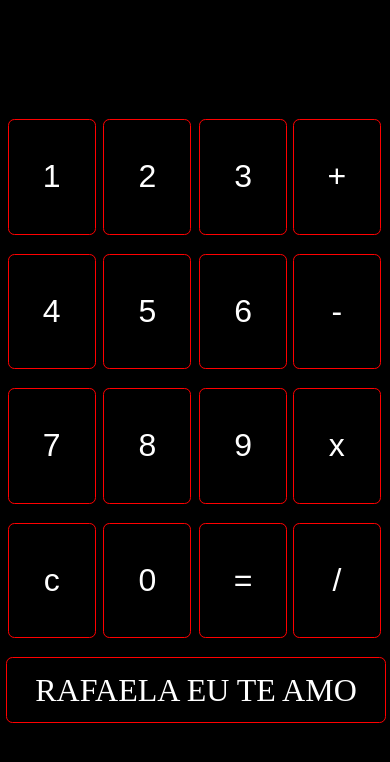
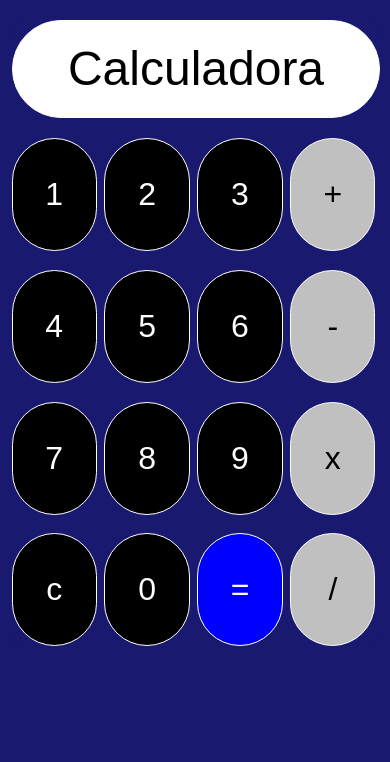
Before and after one commit to Silvaluska/Calculator, a plain HTML site: page index.html in a window 390 px wide. Drawn offline with Linux system fonts and the light colour scheme.

Commit message:
Update V2.0

```diff
--- a/index.html
+++ b/index.html
@@ -10,6 +10,7 @@
 </head>
 <body>
     <div class="calculadora">
+        <div class="resposta">Calculadora</div>
         <button class="numeros">1</button>
         <button class="numeros">2</button>
         <button class="numeros">3</button>
@@ -24,9 +25,8 @@
         <button class="operadores">x</button>
         <button class="funcoes">c</button>
         <button class="numeros">0</button>
-        <button class="funcoes">=</button>
+        <button class="funcoes igualdade">=</button>
         <button class="operadores">/</button>
-        <div class="resposta">RAFAELA EU TE AMO</div>
     </div>
     <script src="main.js"></script>
 </body>
--- a/main.js
+++ b/main.js
@@ -30,16 +30,16 @@ for (var i = 0; i < 2 ; i++) {
     funcoes[i].onclick = function() {
         if (funcoes[id].innerHTML == '=') {
             if (operador == '+') {
-                resposta.innerHTML = parseInt(numero1) + parseInt(numero2)
+                resposta.innerHTML = parseFloat(numero1) + parseFloat(numero2)
             }
             else if (operador == '-') {
-                resposta.innerHTML = parseInt(numero1) - parseInt(numero2)
+                resposta.innerHTML = parseFloat(numero1) - parseFloat(numero2)
             }
             else if (operador == 'x') {
-                resposta.innerHTML = parseInt(numero1) * parseInt(numero2)
+                resposta.innerHTML = parseFloat(numero1) * parseFloat(numero2)
             }
             else if (operador == '/') {
-                resposta.innerHTML = parseInt(numero1) / parseInt(numero2)
+                resposta.innerHTML = parseFloat(numero1) / parseFloat(numero2)
             }
             numero1 = resposta.innerHTML
             numero2 = ''
@@ -48,7 +48,7 @@ for (var i = 0; i < 2 ; i++) {
             numero1 = '';
             numero2 = '';
             operador = null;
-            resposta.innerHTML = ' '
+            resposta.innerHTML = 'Calculadora'
         }
     }
 }
--- a/style.css
+++ b/style.css
@@ -1,18 +1,24 @@
+body {
+    background: black;
+}
+
 .calculadora {
-    width: 50%;
+    width: 25%;
+    padding: 20px;
     margin: 100px auto;
-    border: 1px solid red;
-    background: black;
+    border: 1px solid black;
+    border-radius: 1em;
+    background: #191970;
 }
 
 .numeros {
     width: 24%;
     display: inline-block;
-    margin-left: 0.5%;
-    margin-top: 0.5%;
+    margin-left: 0.2%;
+    margin-top: 3%;
     font-size: 3em;
-    border: 1px solid red;
-    border-radius: 0.2em;
+    border: 1px solid white;
+    border-radius: 3em;
     text-align: center;
     background: black;
     color: white;
@@ -26,14 +32,14 @@
 .operadores {
     width: 24%;
     display: inline-block;
-    margin-left: 0.5%;
-    margin-top: 0.5%;
+    margin-left: 0.2%;
+    margin-top: 3%;
     font-size: 3em;
-    border: 1px solid red;
-    border-radius: 0.2em;
+    border: 1px solid white;
+    border-radius: 3em;
     text-align: center;
-    background: black;
-    color: white;
+    background: #C0C0C0;
+    color: black;
 }
 
 .operadores:active {
@@ -41,14 +47,18 @@
     color: black;
 }
 
+.funcoes.igualdade {
+    background: blue;
+}
+
 .funcoes {
     width: 24%;
     display: inline-block;
-    margin-left: 0.5%;
-    margin-top: 0.5%;
+    margin-left: 0.2%;
+    margin-top: 3%;
     font-size: 3em;
-    border: 1px solid red;
-    border-radius: 0.2em;
+    border: 1px solid white;
+    border-radius: 3em;
     text-align: center;
     background: black;
     color: white;
@@ -64,43 +74,54 @@
     margin: 0.5%;
     padding-top: 0.5em;
     padding-bottom: 0.5em;
-    border: 1px solid red;
-    border-radius: 0.2em;
+    border: 1px solid white;
+    border-radius: 3em;
     font-size: 3em;
     text-align: center;
-    color: white;
+    background: white;
+    color: black;
+    font-family: Arial, Helvetica, sans-serif;
+}
+
+button:hover {
+    background: grey;
 }
 
 @media screen and (max-width: 480px) {
     body {
-        background: black;
+        background:#191970;
     }
     .calculadora {
-        width: 98%;
-        margin: 100px auto;
+        width: 95%;
+        margin: 20px auto;
+        padding: 0;
         border: 0;
     }
     .numeros {
         font-size: 2em;
         width: 23%;
-        margin-left: 1%;
+        margin-left: 0.5%;
+        margin-right: 0.5%;
         margin-top: 5%;
         padding: 10% 0 10% 0;
     }
     .operadores {
         font-size: 2em;
         width: 23%;
+        margin-left: 0.5%;
+        margin-right: 0.5%;
         padding: 10% 0 10% 0;
     }
     .funcoes {
         font-size: 2em;
         width: 23%;
-        margin-left: 1%;
+        margin-left: 0.5%;
+        margin-right: 0.5%;
         margin-top: 5%;
         padding: 10% 0 10% 0;
     }
     .resposta {
-        font-size: 2em;
+        font-size: 3em;
         margin-top: 5%;
     }
 }
```
